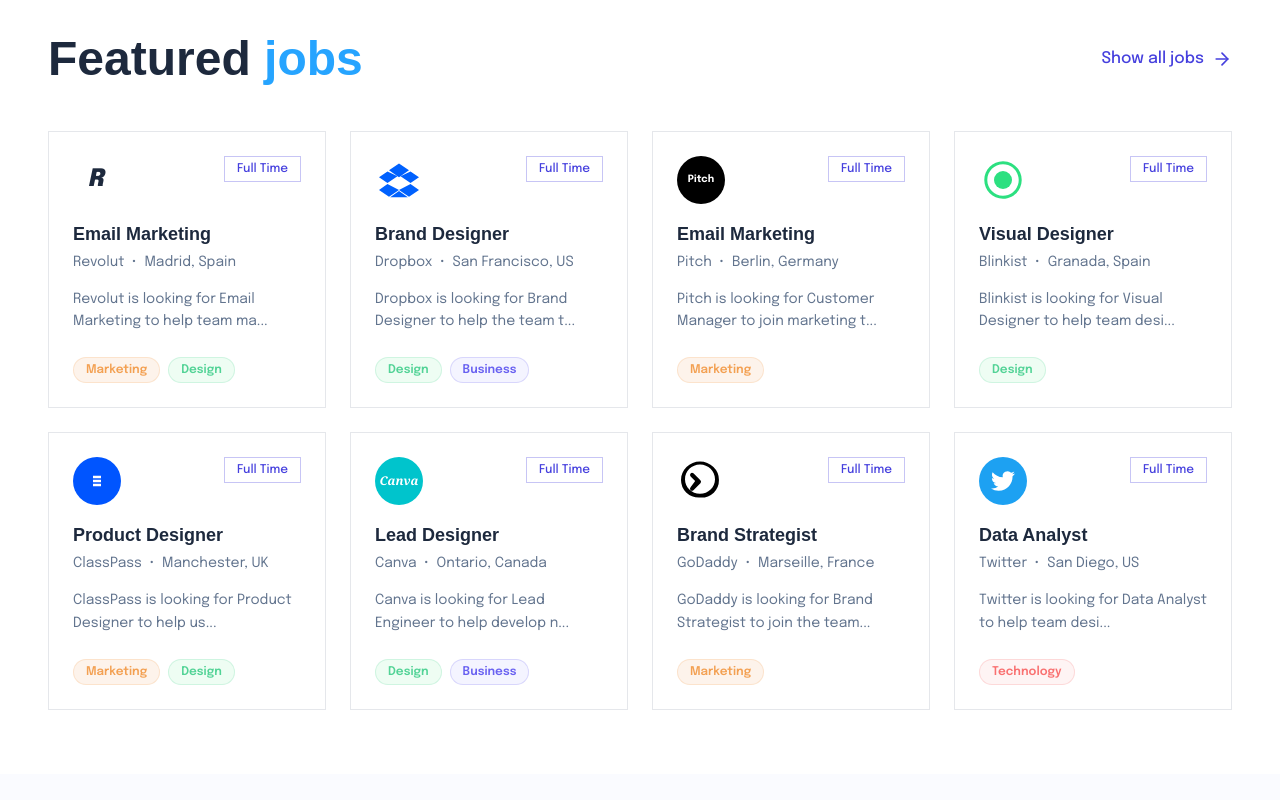
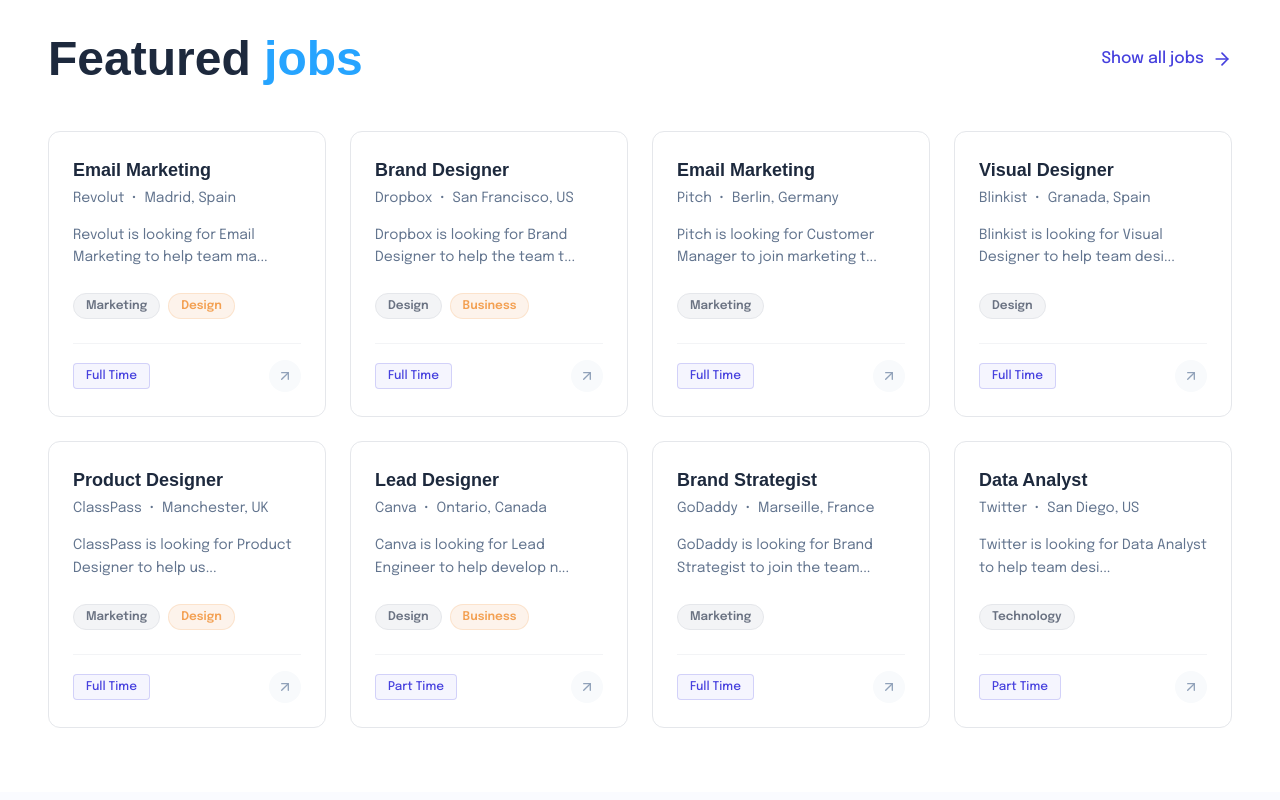
Before and after one commit to Murad501/quick-hiring-web, a React (Vite) app: page / in a window 1280 px wide. Shown: the part 2380-3180 px from the top of the page. Built offline with nearby package versions, Linux system fonts and the light colour scheme; no server answers; a web font is replaced by a local one.

Commit message:
refactor: Centralize job data and display logic into a shared `JobCard` component and `jobUtils`, and remove the `SignUp` page.

```diff
--- a/src/App.tsx
+++ b/src/App.tsx
@@ -7,7 +7,6 @@
 import JobDetails from "./pages/JobDetails";
 import Companies from "./pages/Companies";
 import Login from "./pages/Login";
-import SignUp from "./pages/SignUp";
 
 import AdminLayout from "./components/Admin/AdminLayout";
 import Overview from "./pages/Admin/Overview";
@@ -27,7 +26,6 @@
           <Route path="/jobs/:id" element={<JobDetails />} />
           <Route path="/companies" element={<Companies />} />
           <Route path="/login" element={<Login />} />
-          <Route path="/signup" element={<SignUp />} />
         </Route>
 
         <Route path="/admin" element={<AdminLayout />}>
--- a/src/components/Home/FeaturedJobs.tsx
+++ b/src/components/Home/FeaturedJobs.tsx
@@ -1,165 +1,7 @@
 import { Link } from "react-router-dom";
 import { LuArrowRight } from "react-icons/lu";
-
-type JobTag = "Marketing" | "Design" | "Business" | "Technology";
-
-interface Job {
-  id: number;
-  title: string;
-  company: string;
-  location: string;
-  description: string;
-  type: string;
-  tags: JobTag[];
-  logo: React.ReactNode;
-}
-
-const JOBS: Job[] = [
-  {
-    id: 1,
-    title: "Email Marketing",
-    company: "Revolut",
-    location: "Madrid, Spain",
-    description: "Revolut is looking for Email Marketing to help team ma...",
-    type: "Full Time",
-    tags: ["Marketing", "Design"],
-    logo: (
-      <div className="w-12 h-12 rounded bg-white flex items-center justify-center text-2xl font-black italic text-slate-800">
-        R
-      </div>
-    ),
-  },
-  {
-    id: 2,
-    title: "Brand Designer",
-    company: "Dropbox",
-    location: "San Francisco, US",
-    description: "Dropbox is looking for Brand Designer to help the team t...",
-    type: "Full Time",
-    tags: ["Design", "Business"],
-    logo: (
-      <div className="w-12 h-12 bg-white flex items-center justify-center text-[#0061FE]">
-        <svg viewBox="0 0 24 24" fill="currentColor" className="w-10 h-10">
-          <path d="M12 2.112l-6 4.095 6 4.094 6-4.094-6-4.095zm-6.914 4.718L0 10.303l5.086 3.472 6-4.095-6-2.85zm13.828 0l-6 2.85 6 4.095 5.086-3.472-5.086-3.473zM5.086 14.47l-5.086 3.474L6 22.04l6-4.095-6.914-3.475zm13.828 0l-6.914 3.475 6 4.094 6-4.094-5.086-3.475zM12 18.67l-5.32 3.633h10.64L12 18.67z" />
-        </svg>
-      </div>
-    ),
-  },
-  {
-    id: 3,
-    title: "Email Marketing",
-    company: "Pitch",
-    location: "Berlin, Germany",
-    description: "Pitch is looking for Customer Manager to join marketing t...",
-    type: "Full Time",
-    tags: ["Marketing"],
-    logo: (
-      <div className="w-12 h-12 rounded-full bg-black flex items-center justify-center text-white text-[10px] font-bold">
-        Pitch
-      </div>
-    ),
-  },
-  {
-    id: 4,
-    title: "Visual Designer",
-    company: "Blinkist",
-    location: "Granada, Spain",
-    description: "Blinkist is looking for Visual Designer to help team desi...",
-    type: "Full Time",
-    tags: ["Design"],
-    logo: (
-      <div className="w-12 h-12 flex items-center justify-center text-[#2CE080]">
-        <svg viewBox="0 0 24 24" fill="currentColor" className="w-12 h-12">
-          <path d="M12 21.365C17.172 21.365 21.365 17.172 21.365 12 21.365 6.828 17.172 2.635 12 2.635 6.828 2.635 2.635 6.828 2.635 12 2.635 17.172 6.828 21.365 12 21.365ZM12 4.14C16.34 4.14 19.86 7.66 19.86 12C19.86 16.34 16.34 19.86 12 19.86C7.66 19.86 4.14 16.34 4.14 12C4.14 7.66 7.66 4.14 12 4.14Z" />
-          <path d="M12 12m-4.5 0a4.5 4.5 0 1 0 9 0 4.5 4.5 0 1 0 -9 0" />
-        </svg>
-      </div>
-    ),
-  },
-  {
-    id: 5,
-    title: "Product Designer",
-    company: "ClassPass",
-    location: "Manchester, UK",
-    description: "ClassPass is looking for Product Designer to help us...",
-    type: "Full Time",
-    tags: ["Marketing", "Design"],
-    logo: (
-      <div className="w-12 h-12 rounded-full bg-[#0055FF] flex items-center justify-center text-white">
-        <svg
-          viewBox="0 0 24 24"
-          fill="none"
-          stroke="currentColor"
-          strokeWidth="2.5"
-          className="w-6 h-6"
-        >
-          <path d="M8 12h8m-8-4h8m-8 8h8" />
-        </svg>
-      </div>
-    ),
-  },
-  {
-    id: 6,
-    title: "Lead Designer",
-    company: "Canva",
-    location: "Ontario, Canada",
-    description: "Canva is looking for Lead Engineer to help develop n...",
-    type: "Full Time",
-    tags: ["Design", "Business"],
-    logo: (
-      <div className="w-12 h-12 rounded-full bg-[#00C4CC] flex items-center justify-center text-white italic font-bold font-serif text-[12px]">
-        Canva
-      </div>
-    ),
-  },
-  {
-    id: 7,
-    title: "Brand Strategist",
-    company: "GoDaddy",
-    location: "Marseille, France",
-    description: "GoDaddy is looking for Brand Strategist to join the team...",
-    type: "Full Time",
-    tags: ["Marketing"],
-    logo: (
-      <div className="w-12 h-12 flex items-center justify-center text-black">
-        <svg viewBox="0 0 24 24" fill="currentColor" className="w-12 h-12">
-          <path d="M11 20.304a9.243 9.243 0 01-6.425-2.58A8.8 8.8 0 012 11.53c0-2.455.986-4.757 2.756-6.483C6.55 3.307 8.956 2.304 11.5 2.304c2.531 0 4.931 1.003 6.721 2.742a8.88 8.88 0 012.75 6.484 8.794 8.794 0 01-2.57 6.3 9.27 9.27 0 01-6.402 2.474zm.5-16.5c-4.136 0-7.5 3.28-7.5 7.31 0 4.032 3.364 7.311 7.5 7.311 4.136 0 7.5-3.279 7.5-7.31 0-4.032-3.364-7.312-7.5-7.312zm-4.707 5.793a1 1 0 011.414-1.414l3.5 3.5a1 1 0 010 1.414l-3.5 3.5a1 1 0 01-1.414-1.414L9.086 12 6.793 9.707z" />
-        </svg>
-      </div>
-    ),
-  },
-  {
-    id: 8,
-    title: "Data Analyst",
-    company: "Twitter",
-    location: "San Diego, US",
-    description: "Twitter is looking for Data Analyst to help team desi...",
-    type: "Full Time",
-    tags: ["Technology"],
-    logo: (
-      <div className="w-12 h-12 rounded-full bg-[#1DA1F2] flex items-center justify-center text-white">
-        <svg viewBox="0 0 24 24" fill="currentColor" className="w-6 h-6">
-          <path d="M23.953 4.57a10 10 0 01-2.825.775 4.958 4.958 0 002.163-2.723c-.951.555-2.005.959-3.127 1.184a4.92 4.92 0 00-8.384 4.482C7.69 8.095 4.067 6.13 1.64 3.162a4.822 4.822 0 00-.666 2.475c0 1.71.87 3.213 2.188 4.096a4.904 4.904 0 01-2.228-.616v.06a4.923 4.923 0 003.946 4.827 4.996 4.996 0 01-2.212.085 4.936 4.936 0 004.604 3.417 9.867 9.867 0 01-6.102 2.105c-.39 0-.779-.023-1.17-.067a13.995 13.995 0 007.557 2.209c9.053 0 13.998-7.496 13.998-13.985 0-.21 0-.42-.015-.63A9.935 9.935 0 0024 4.59z" />
-        </svg>
-      </div>
-    ),
-  },
-];
-
-const getTagStyles = (tag: JobTag) => {
-  switch (tag) {
-    case "Marketing":
-      return "bg-[#FDF3EB] text-[#F3A052] border border-[#F3A052]/20";
-    case "Design":
-      return "bg-[#EEFDF3] text-[#52D396] border border-[#52D396]/20";
-    case "Business":
-      return "bg-[#F4F4FF] text-[#6961F1] border border-[#6961F1]/20";
-    case "Technology":
-      return "bg-[#FEF4F4] text-[#F97070] border border-[#F97070]/20";
-    default:
-      return "bg-gray-100 text-gray-500";
-  }
-};
+import JobCard from "../Shared/JobCard";
+import { JOBS } from "../../data/jobs";
 
 export default function FeaturedJobs() {
   return (
@@ -180,46 +22,8 @@
 
         {/* Grid */}
         <div className="grid grid-cols-1 md:grid-cols-2 lg:grid-cols-4 gap-6">
-          {JOBS.map((job) => (
-            <div
-              key={job.id}
-              className="p-6 border border-gray-200 hover:border-primary hover:shadow-sm transition-all duration-300 bg-white"
-            >
-              {/* Top Row: Logo and Pill */}
-              <div className="flex justify-between items-start mb-4">
-                {job.logo}
-                <span className="px-3 py-1 font-medium text-xs text-primary border border-primary/30 min-w-max">
-                  {job.type}
-                </span>
-              </div>
-
-              {/* Title & Company */}
-              <h3 className="font-semibold text-lg text-slate-800 mb-1">
-                {job.title}
-              </h3>
-              <p className="text-sm text-slate-500 mb-4">
-                {job.company} <span className="mx-1">•</span> {job.location}
-              </p>
-
-              {/* Description */}
-              <p className="text-sm text-slate-500 mb-6 leading-relaxed line-clamp-2">
-                {job.description}
-              </p>
-
-              {/* Tags */}
-              <div className="flex flex-wrap gap-2">
-                {job.tags.map((tag) => (
-                  <span
-                    key={tag}
-                    className={`px-3 py-1 text-xs font-semibold rounded-full ${getTagStyles(
-                      tag as JobTag,
-                    )}`}
-                  >
-                    {tag}
-                  </span>
-                ))}
-              </div>
-            </div>
+          {JOBS.slice(0, 8).map((job) => (
+            <JobCard key={job.id} job={job} />
           ))}
         </div>
 
--- a/src/components/Home/LatestJobs.tsx
+++ b/src/components/Home/LatestJobs.tsx
@@ -158,28 +158,11 @@
   },
 ];
 
-const getTagStyles = (tag: string) => {
-  switch (tag) {
-    case "Full-Time":
-      return "text-[#52D396] bg-[#EEFDF3] border border-[#52D396]/20";
-    case "Marketing":
-      return "text-[#F3A052] bg-transparent border border-[#F3A052]";
-    case "Design":
-      return "text-[#6961F1] bg-transparent border border-[#6961F1]";
-    case "Management":
-      return "text-[#6961F1] bg-transparent border border-[#6961F1]";
-    case "Developer":
-      return "text-[#6961F1] bg-transparent border border-[#6961F1]";
-    default:
-      return "text-gray-500 bg-gray-100 border border-gray-200";
-  }
-};
+import { getTagStyles } from "../../utils/jobUtils";
 
 export default function LatestJobs() {
   return (
     <section className="py-20 relative overflow-hidden bg-[#FAFBFF]">
-
-
       <div className="common_container relative z-10">
         {/* Header */}
         <div className="flex flex-col md:flex-row md:items-center justify-between mb-12 gap-4">
@@ -201,8 +184,6 @@
               key={job.id}
               className="flex flex-col sm:flex-row items-start sm:items-center gap-6 p-6 md:p-8 bg-white border border-gray-100 hover:shadow-md transition-shadow duration-300"
             >
-              {/* Logo */}
-              <div className="shrink-0">{job.logo}</div>
               {/* Job Information */}
               <div className="flex-1 w-full">
                 <h3 className="font-semibold text-lg md:text-xl text-slate-800 mb-2">
@@ -216,16 +197,18 @@
                 <div className="flex flex-wrap items-center gap-2">
                   <span
                     className={`px-4 py-1.5 text-xs font-semibold rounded-full ${getTagStyles(
+                      job.id,
                       job.timeType,
                     )}`}
                   >
                     {job.timeType}
                   </span>
                   <span className="text-gray-300 mx-1">|</span>
-                  {job.tags.map((tag) => (
+                  {job.tags.map((tag, index) => (
                     <span
                       key={tag}
                       className={`px-4 py-1.5 text-xs font-semibold rounded-full ${getTagStyles(
+                        index,
                         tag,
                       )}`}
                     >
--- a/src/components/Shared/JobCard.tsx
+++ b/src/components/Shared/JobCard.tsx
@@ -1,24 +1,12 @@
-import { type Job, type JobTag } from "../../data/jobs";
+import { type Job } from "../../data/jobs";
 import { Link } from "react-router-dom";
+import { LuArrowRight } from "react-icons/lu";
 
 interface JobCardProps {
   job: Job;
 }
 
-const getTagStyles = (tag: JobTag) => {
-  switch (tag) {
-    case "Marketing":
-      return "bg-[#FDF3EB] text-[#F3A052] border border-[#F3A052]/20";
-    case "Design":
-      return "bg-[#EEFDF3] text-[#52D396] border border-[#52D396]/20";
-    case "Business":
-      return "bg-[#F4F4FF] text-[#6961F1] border border-[#6961F1]/20";
-    case "Technology":
-      return "bg-[#FEF4F4] text-[#F97070] border border-[#F97070]/20";
-    default:
-      return "bg-gray-100 text-gray-500";
-  }
-};
+import { getTagStyles } from "../../utils/jobUtils";
 
 export default function JobCard({ job }: JobCardProps) {
   return (
@@ -26,18 +14,12 @@
       to={`/jobs/${job.id}`}
       className="block p-6 border border-gray-200 hover:border-primary hover:shadow-lg hover:-translate-y-1 transition-all duration-300 bg-white cursor-pointer group rounded-xl"
     >
-      {/* Top Row: Logo and Pill */}
-      <div className="flex justify-between items-start mb-4">
-        {job.logo}
-        <span className="px-3 py-1 font-medium text-xs text-primary border border-primary/30 min-w-max rounded">
-          {job.type}
-        </span>
+      {/* Title */}
+      <div className="mb-1">
+        <h3 className="font-semibold text-lg text-slate-800 group-hover:text-primary transition-colors line-clamp-1">
+          {job.title}
+        </h3>
       </div>
-
-      {/* Title & Company */}
-      <h3 className="font-semibold text-lg text-slate-800 mb-1 group-hover:text-primary transition-colors">
-        {job.title}
-      </h3>
       <p className="text-sm text-slate-500 mb-4">
         {job.company} <span className="mx-1">•</span> {job.location}
       </p>
@@ -48,18 +30,29 @@
       </p>
 
       {/* Tags */}
-      <div className="flex flex-wrap gap-2">
-        {job.tags.map((tag) => (
+      <div className="flex flex-wrap gap-2 mb-6">
+        {job.tags.map((tag, index) => (
           <span
             key={tag}
             className={`px-3 py-1 text-xs font-semibold rounded-full ${getTagStyles(
-              tag as JobTag,
+              index,
+              tag,
             )}`}
           >
             {tag}
           </span>
         ))}
       </div>
+
+      {/* Footer: Job Type and Arrow */}
+      <div className="flex justify-between items-center mt-auto pt-4 border-t border-gray-100">
+        <span className="px-3 py-1 font-medium text-xs text-primary bg-primary/5 border border-primary/20 rounded">
+          {job.type}
+        </span>
+        <div className="w-8 h-8 rounded-full bg-slate-50 flex items-center justify-center text-slate-400 group-hover:bg-primary group-hover:text-white transition-colors">
+          <LuArrowRight className="w-4 h-4 -rotate-45 group-hover:rotate-0 transition-transform duration-300" />
+        </div>
+      </div>
     </Link>
   );
 }
--- a/src/pages/JobDetails.tsx
+++ b/src/pages/JobDetails.tsx
@@ -1,6 +1,7 @@
 import React, { useState } from "react";
 import { useParams, Link } from "react-router-dom";
-import { JOBS, type JobTag } from "../data/jobs";
+import { JOBS } from "../data/jobs";
+import { getTagStyles } from "../utils/jobUtils";
 import { LuChevronLeft, LuMapPin, LuBriefcase } from "react-icons/lu";
 const KEY_RESPONSIBILITIES = [
   "Spearhead the design and execution of core product features.",
@@ -60,21 +61,6 @@
     setIsSubmitted(true);
   };
 
-  const getTagStyles = (tag: JobTag) => {
-    switch (tag) {
-      case "Marketing":
-        return "bg-[#FDF3EB] text-[#F3A052] border border-[#F3A052]/20";
-      case "Design":
-        return "bg-[#EEFDF3] text-[#52D396] border border-[#52D396]/20";
-      case "Business":
-        return "bg-[#F4F4FF] text-[#6961F1] border border-[#6961F1]/20";
-      case "Technology":
-        return "bg-[#FEF4F4] text-[#F97070] border border-[#F97070]/20";
-      default:
-        return "bg-gray-100 text-gray-500";
-    }
-  };
-
   return (
     <div className="bg-slate-50 min-h-screen py-10 md:py-16">
       <div className="common_container">
@@ -94,7 +80,6 @@
             {/* Header / Title Area */}
             <div className="bg-white p-8 border border-gray-200">
               <div className="flex items-start gap-6 mb-6">
-                <div className="w-20 h-20 shrink-0">{job.logo}</div>
                 <div>
                   <h1 className="text-3xl font-bold text-slate-800 mb-2">
                     {job.title}
@@ -119,10 +104,10 @@
 
               {/* Tags */}
               <div className="flex flex-wrap gap-2 pt-6 border-t border-gray-100">
-                {job.tags.map((tag) => (
+                {job.tags.map((tag, index) => (
                   <span
                     key={tag}
-                    className={`px-3 py-1.5 text-xs font-semibold rounded-full ${getTagStyles(tag as JobTag)}`}
+                    className={`px-3 py-1.5 text-xs font-semibold rounded-full ${getTagStyles(index, tag)}`}
                   >
                     {tag}
                   </span>
--- a/src/pages/SignUp.tsx
+++ /dev/null
@@ -1,3 +0,0 @@
-export default function SignUp() {
-  return <div className="common_container py-8">Sign Up Page</div>;
-}
--- /dev/null
+++ b/src/utils/jobUtils.ts
@@ -0,0 +1,17 @@
+export const getTagStyles = (id: number, _tag: string) => {
+  const styleIndex = id % 5;
+  switch (styleIndex) {
+    case 0:
+      return "bg-gray-100 text-gray-500 border border-gray-200";
+    case 1:
+      return "bg-[#FDF3EB] text-[#F3A052] border border-[#F3A052]/20";
+    case 2:
+      return "bg-[#EEFDF3] text-[#52D396] border border-[#52D396]/20";
+    case 3:
+      return "bg-[#F4F4FF] text-[#6961F1] border border-[#6961F1]/20";
+    case 4:
+      return "bg-[#FEF4F4] text-[#F97070] border border-[#F97070]/20";
+    default:
+      return "bg-gray-100 text-gray-500 border border-gray-200";
+  }
+};
```
